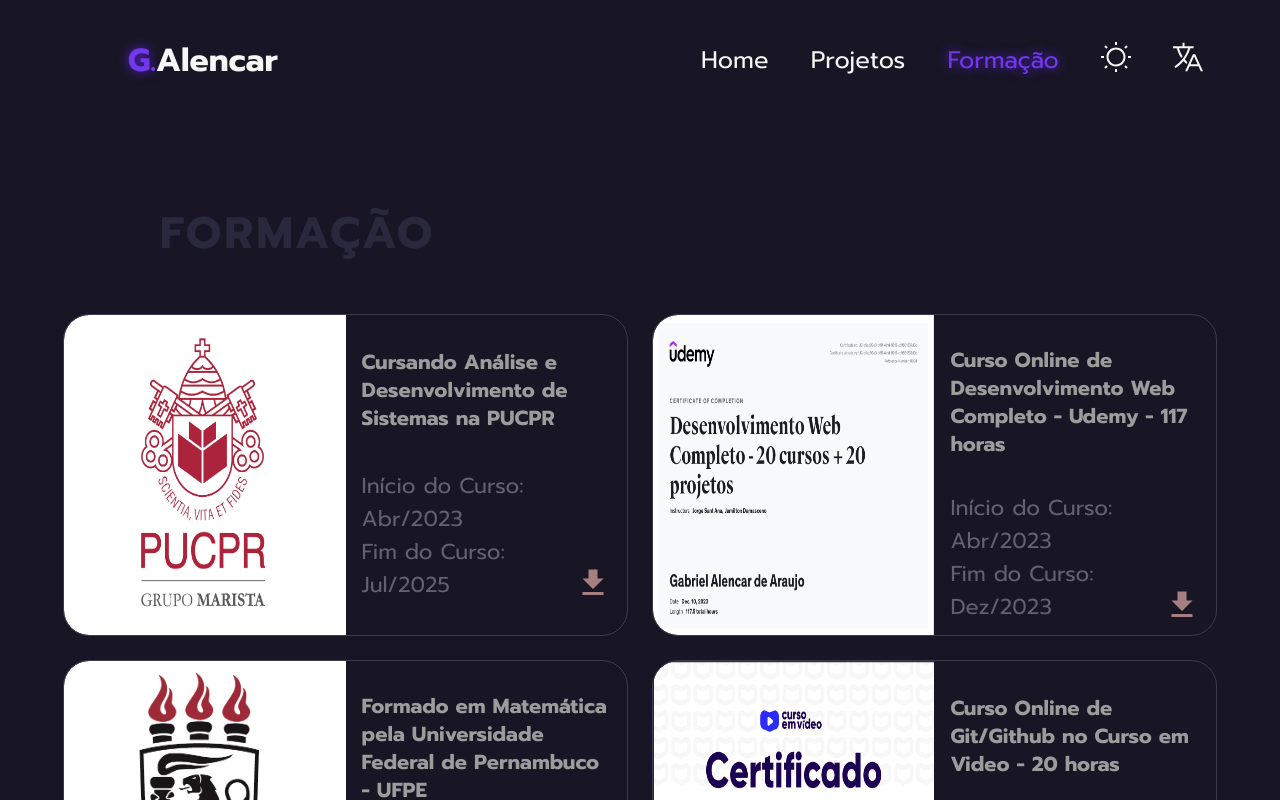
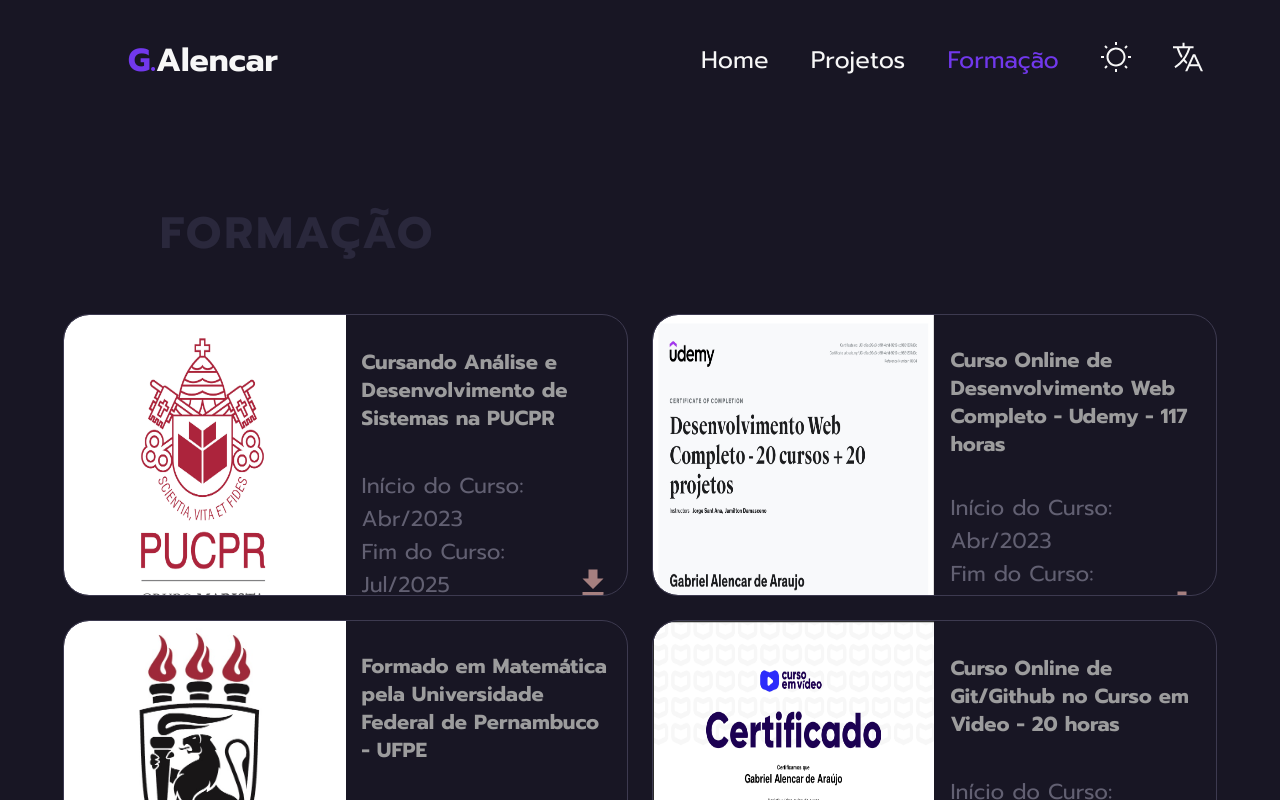
Before and after one commit to gabrielalencardearaujo/portfolio_galencar, a React (Vite) app: page /education in a window 1280 px wide. Shown: the top 800 px of the page. Built offline with nearby package versions, Linux system fonts and the light colour scheme.

Commit message:
ajustes nas sombras e add funcionalidade dos icons de download

```diff
--- a/src/components/CardFormation/CardFormation.module.css
+++ b/src/components/CardFormation/CardFormation.module.css
@@ -1,4 +1,4 @@
-.containerClass {
+.cardContainer {
   width: 100%;
   height: 280px;
   display: grid;
@@ -6,11 +6,13 @@
   grid-template-columns: repeat(2, 1fr);
   outline: 1px solid var(--color-base5);
   overflow: hidden;
+  transition: .4s ease-in-out;
 }
 
-.containerClass:hover {
+.cardContainer:hover {
   outline: 1px solid var(--color-primary2);
-  box-shadow: 0px 0px 6px 0px var(--color-primary3);
+  box-shadow: 12px 12px 24px rgb(0 0 0 / 0.6);
+  transform: translate(-8px, -8px);
 }
 
 img {
--- a/src/components/CardFormation/CardFormation.tsx
+++ b/src/components/CardFormation/CardFormation.tsx
@@ -7,11 +7,13 @@ type CardProps = React.ComponentProps<"img"> & {
   dateStart: string;
   dateEnd: string;
   props?: React.ReactNode[];
+  pdf?: string,
 };
 
-function CardFormation({ src, alt, describe, dateStart, dateEnd, ...props }: CardProps) {
+function CardFormation({ src, alt, describe, dateStart, dateEnd, pdf, ...props }: CardProps) {
   return (
-    <div className={styles.containerClass} {...props}>
+    <a href={pdf} target="_blank">
+      <div className={styles.cardContainer} {...props}>
         <img src={src} alt={alt} />
         <div className={styles.content}>
           <p className={styles.describeCourse}>{describe}</p>
@@ -20,10 +22,11 @@ function CardFormation({ src, alt, describe, dateStart, dateEnd, ...props }: Car
               <p>Início do Curso: {dateStart}</p>
               <p>Fim do Curso: {dateEnd}</p>
             </span>
-          <IconDownload />
+            <IconDownload pdf={pdf} />
           </div>
         </div>
       </div>
+    </a>
   );
 }
 
--- a/src/components/Header/Header.module.css
+++ b/src/components/Header/Header.module.css
@@ -17,12 +17,10 @@ header{
 .logoDetails {
   color: var(--color-neutral1);
   text-shadow: none;
-
 }
 
 .logoDetails strong {
   color: var(--color-primary2);
-  text-shadow: 0px 0px 12px  var(--color-primary3);
 }
 
 header div{
--- a/src/components/IconDownload/IconDownload.tsx
+++ b/src/components/IconDownload/IconDownload.tsx
@@ -1,11 +1,11 @@
 import SVGDownload from "./SVGDownload";
 import styles from './IconDownload.module.css';
 
-function IconDownload() {
+function IconDownload({pdf}: {pdf?: string}) {
   return (
-    <span className={styles.icon} title="Download PDF">
+    <a href={pdf} className={styles.icon} title="Download PDF" download={pdf}>
       <SVGDownload />
-    </span>
+    </a>
   )
 }
 
--- a/src/index.css
+++ b/src/index.css
@@ -73,7 +73,7 @@ ul, li, a {
 
 .active {
   color: var(--color-primary2);
-  text-shadow: 0px 0px 12px  var(--color-primary3);
+  /* text-shadow: 0px 0px 12px  var(--color-primary3); */
 }
 
 /* Links internos */
--- a/src/pages/Home/SectionProjects/CarProject.module.css
+++ b/src/pages/Home/SectionProjects/CarProject.module.css
@@ -1,7 +1,7 @@
 .cardContainer {
   max-width: 100%;
   max-height: 100%;
-  border-radius: 40px;
+  border-radius: 25px;
   overflow: hidden;
   position: relative;
   border: 2px solid var(--color-base5);
--- a/src/pages/Home/Technologies/Technologies.module.css
+++ b/src/pages/Home/Technologies/Technologies.module.css
@@ -40,6 +40,8 @@
   height: 140px;
   justify-content: center;
   align-items: end;
+  transition: .2s ;
+
 }
 
 .containerIcons span p {
@@ -57,7 +59,6 @@
   fill: var(--color-base4);
 }
 
-
 .containerIcons span:nth-child(6) svg path {
   fill: transparent;
   stroke: var(--color-base4);
@@ -67,16 +68,11 @@
 .containerIcons span:hover p {
   color: var(--color-primary2);
   fill: var(--color-primary2);
-  text-shadow: 0px 0px 10px var(--color-primary3);
-  filter: drop-shadow(0 0 8px var(--color-primary3)); /*Inseri shadow nos svgs*/
-  transition: .2s ;
+
 }
 
 .containerIcons span:nth-child(6):hover svg path {
   stroke: var(--color-primary2);
-  filter: drop-shadow(0 0 8px var(--color-primary3)); /*Inseri shadow nos svgs*/
-  text-shadow: 0px 0px 12px var(--color-primary3);
-  transition: .2s ;
 }
 
 .containerIcons span > * {
--- a/src/pages/Home/Technologies/Technologies.tsx
+++ b/src/pages/Home/Technologies/Technologies.tsx
@@ -16,6 +16,7 @@ function Technologies() {
             return (
               <CardFormation
               key={`key${index}`}
+              pdf={certificate.pdf}
               src={certificate.src}
               describe={certificate.describe}
               dateStart={certificate.dateStart}
--- a/src/services/jsonFormations.ts
+++ b/src/services/jsonFormations.ts
@@ -11,6 +11,7 @@ import CSSFlexbox from '../assets/img/Certificates/CSS_Flexbox.png';
 import SASS from '../assets/img/Certificates/CSS_SASS.png';
 import UiDesign from '../assets/img/Certificates/UI_Design_Iniciantes.png';
 import JQuery from '../assets/img/Certificates/JQuery.png';
+import PDF_certificadoWebCompleto from '../assets/img/Certificates/PDFs/DesenvolvimentoWeb_Udemy.pdf';
 
 
 export type TypeJsonFormation = {
@@ -18,6 +19,7 @@ export type TypeJsonFormation = {
   describe: string
   dateStart: string,
   dateEnd: string,
+  pdf?: string,
 }
 
 export const jsonFormations: TypeJsonFormation[] = [
@@ -29,6 +31,7 @@ export const jsonFormations: TypeJsonFormation[] = [
   },
   {
     src: certificadoWebCompleto,
+    pdf: PDF_certificadoWebCompleto,
     describe: "Curso Online de Desenvolvimento Web Completo - Udemy - 117 horas",
     dateStart: "Abr/2023",
     dateEnd: "Dez/2023",
```
Also changed, not shown: 1 other file (tests, documents, lock files or other folders). Lines whose indentation alone changed are shown as unchanged.
